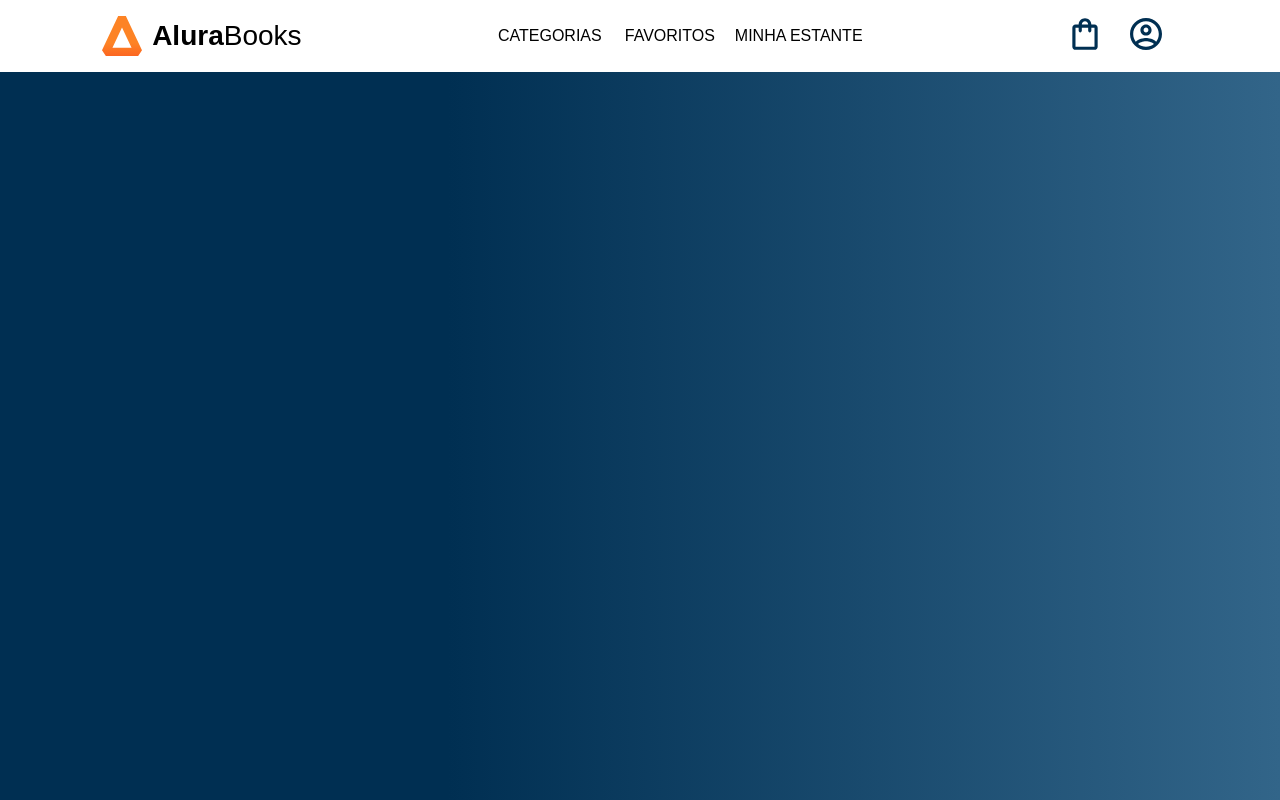
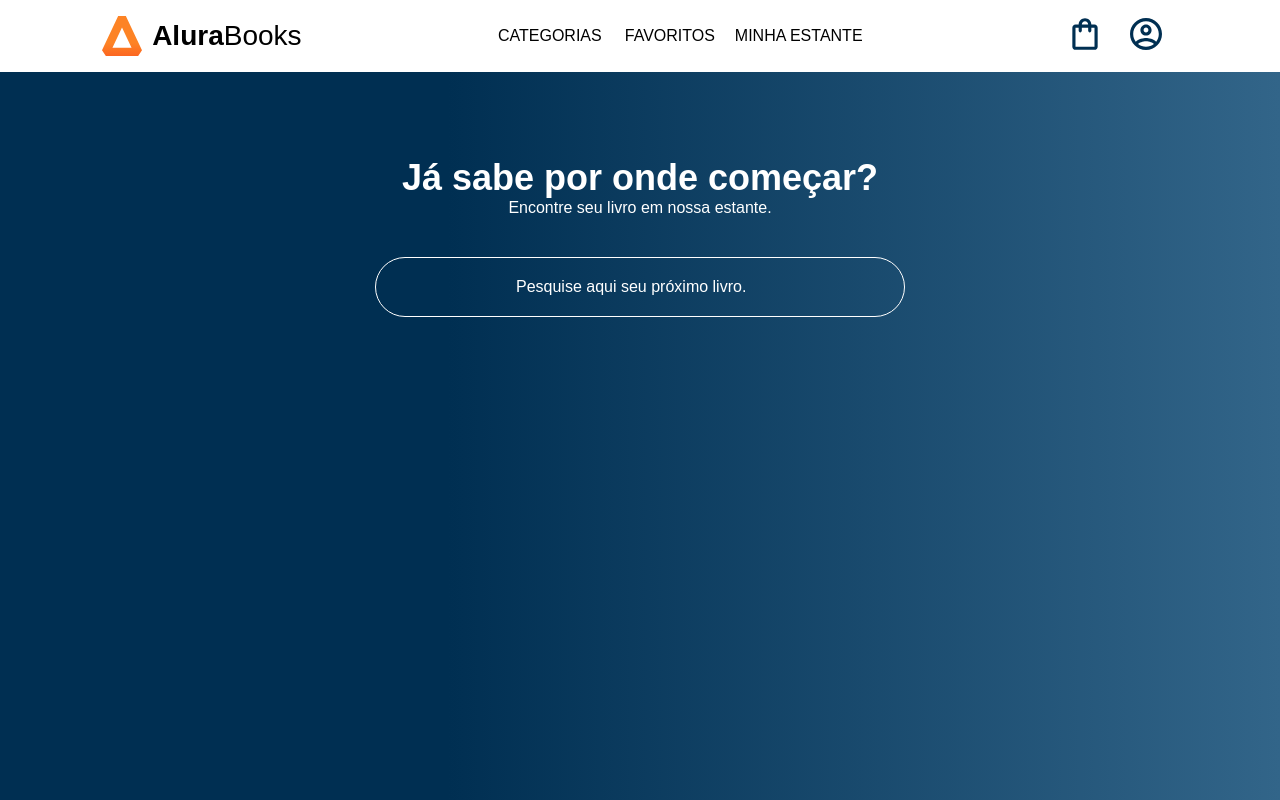
Before and after one commit to LeozinGs/alura-books-react, a React (Vite) app: page / in a window 1280 px wide. Built offline with nearby package versions, Linux system fonts and the light colour scheme.

Commit message:
Cria componentes estilizados da SearchBar, SearchSection, Title e Subtitle. Cria método para capturar e valor do input e filtrar resultados com base nesse valor.

```diff
--- a/src/App.jsx
+++ b/src/App.jsx
@@ -1,5 +1,6 @@
 import Header from './components/Header/Header';
 import styled from 'styled-components';
+import SearchSection from './components/SearchSection/SearchSection';
 
 const AppContainer = styled.div`
     width: 100vw;
@@ -11,6 +12,7 @@ function App() {
   return (
     <AppContainer>
       <Header />
+      <SearchSection />
     </AppContainer>
   );
 }
--- /dev/null
+++ b/src/components/Input/Input.jsx
@@ -0,0 +1,19 @@
+import styled from 'styled-components';
+
+const Input = styled.input`
+    background: transparent;
+    border: 1px solid #FFF;
+    padding: 20px 140px;
+    border-radius: 50px;
+    width: 530px;
+    color: #FFF;
+    font-size: 16px;
+    margin-bottom: 10px;
+
+    &::placeholder {
+        color: #FFF;
+        font-size: 16px;
+    }
+`;
+
+export default Input;
--- /dev/null
+++ b/src/components/SearchSection/SearchSection.jsx
@@ -0,0 +1,49 @@
+import styled from 'styled-components';
+import Input from '../Input/Input';
+import { useState } from 'react';
+import { books } from './data';
+
+const SearchContainer = styled.section`
+    color: #FFF;
+    text-align: center;
+    padding: 85px 0;
+    height: 270px;
+    width: 100%;
+`;
+
+const Title = styled.h2`
+    color: #FFF;
+    font-size: 36px;
+    text-align: center;
+    width: 100%;
+`;
+
+const Subtitle = styled.h3`
+    font-size: 16px;
+    font-weight: 500;
+    margin-bottom: 40px;
+`;
+
+const SearchSection = () => {
+    const [searchedBooks, setSearchedBooks] = useState([]);
+
+    return (
+        <SearchContainer>
+            <Title>Já sabe por onde começar?</Title>
+            <Subtitle>Encontre seu livro em nossa estante.</Subtitle>
+            <Input
+                placeholder='Pesquise aqui seu próximo livro.'
+                onBlur={(e) => {
+                    const inputedText = e.target.value;
+                    const searchResults = books.filter(book => book.name.includes(inputedText));
+                    setSearchedBooks(searchResults);
+                }}
+            />
+            {searchedBooks.map((book) => {
+
+            })}
+        </SearchContainer>
+    );
+}
+
+export default SearchSection;
--- /dev/null
+++ b/src/components/SearchSection/data.jsx
@@ -0,0 +1,46 @@
+import book from '../../assets/livro.png';
+
+export const books = [
+    {
+        name: 'Liderança em Design',
+        id: 1,
+        src: book
+    },
+
+    {
+        name: 'Javascript Acertivo',
+        id: 2,
+        src: book
+    },
+    {
+        name: 'Aventureiros do Java',
+        id: 3,
+        src: book
+    },
+    {
+        name: 'Backend em Destaque',
+        id: 4,
+        src: book
+    },
+    {
+        name: 'Python: Tudo o que você precisa saber',
+        id: 5,
+        src: book
+    },
+    {
+        name: 'UX/UI Design para iniciantes',
+        id: 6,
+        src: book
+    },
+    {
+        name: 'Logos e Slogans',
+        id: 7,
+        src: book
+    },
+    {
+        name: 'Carreira em Java',
+        id: 8,
+        src: book
+    },
+
+];
```
Also changed, not shown: src/components/Card/Card.jsx (added).
